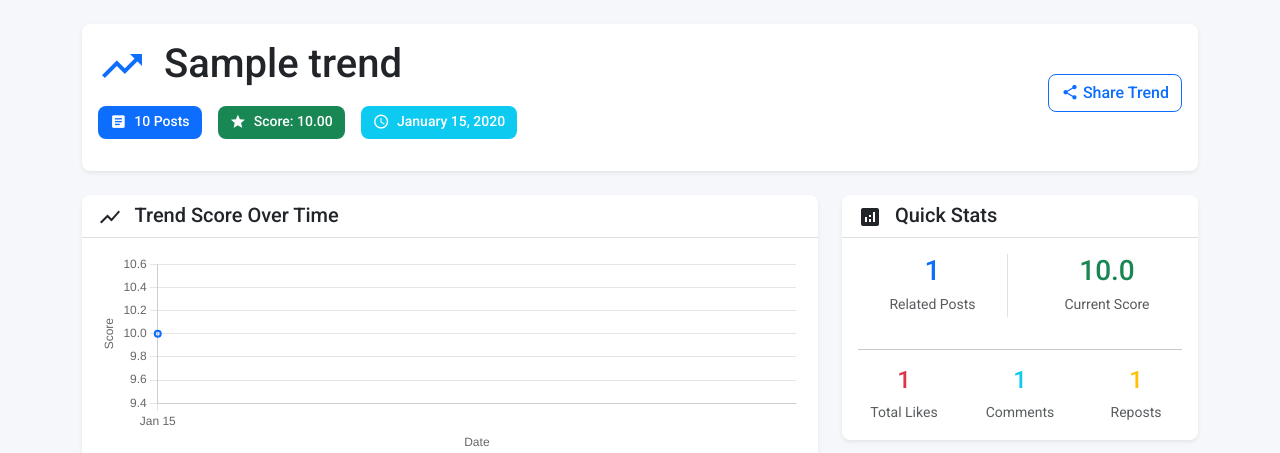
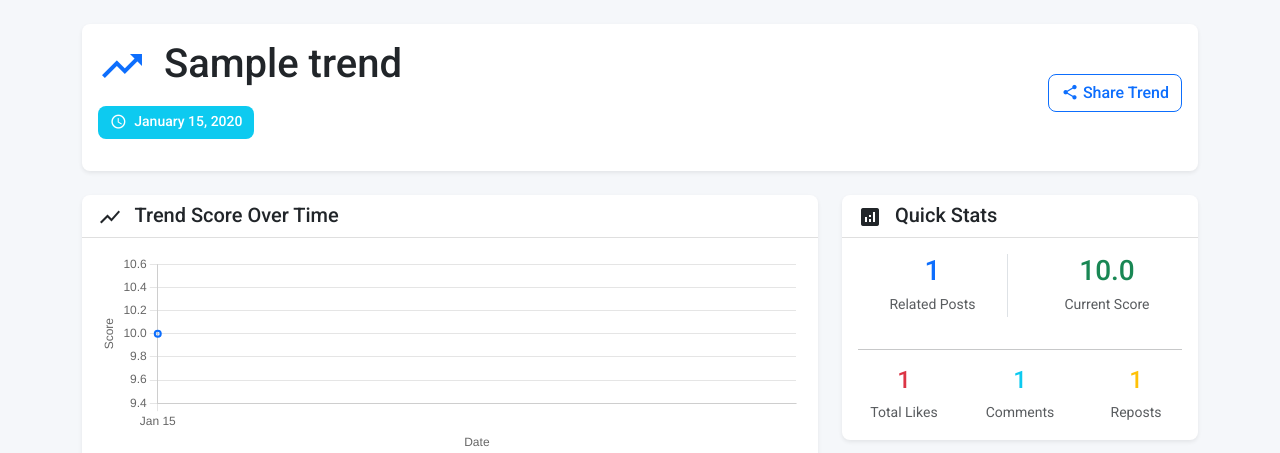
Before and after one commit to grandstageapp/ai_trend_analyzer, a Flask app: page /trend/1 in a window 1280 px wide. Shown: the part 108-561 px from the top of the page. Run offline with Flask 3, Linux system fonts and the light colour scheme; tables that the repository leaves empty hold one stand-in row (values such as "Sample post"); some libraries are stand-ins or nearby versions.

Commit message:
Simplify trend display by removing post count and score from header
Removes `total_posts` and `score` elements from the `trend_detail.html` template.

Replit-Commit-Author: Agent
Replit-Commit-Session-Id: 7349fa5c-dab4-4d6e-bc68-61e020ec5c95
Replit-Commit-Screenshot-Url: https://storage.googleapis.com/screenshot-production-us-central1/8d8bd231-c3e8-41b2-9742-b7ce769f6a86/b8afc87d-f149-44ea-9983-1c0661ad7e9e.jpg

```diff
--- a/templates/trend_detail.html
+++ b/templates/trend_detail.html
@@ -29,14 +29,6 @@
                                 {{ trend.title }}
                             </h1>
                             <div class="d-flex flex-wrap gap-3 mb-3">
-                                <span class="badge bg-primary fs-6">
-                                    <i class="material-icons me-1">article</i>
-                                    {{ trend.total_posts }} Posts
-                                </span>
-                                <span class="badge bg-success fs-6">
-                                    <i class="material-icons me-1">star</i>
-                                    Score: {{ "%.2f"|format(trend.get_latest_score()) }}
-                                </span>
                                 <span class="badge bg-info fs-6">
                                     <i class="material-icons me-1">schedule</i>
                                     {{ trend.created_at.strftime('%B %d, %Y') }}
```
Also changed, not shown: attached_assets/Screenshot 2025-06-22 at 12.20.47 PM_1750609250267.png (added).
